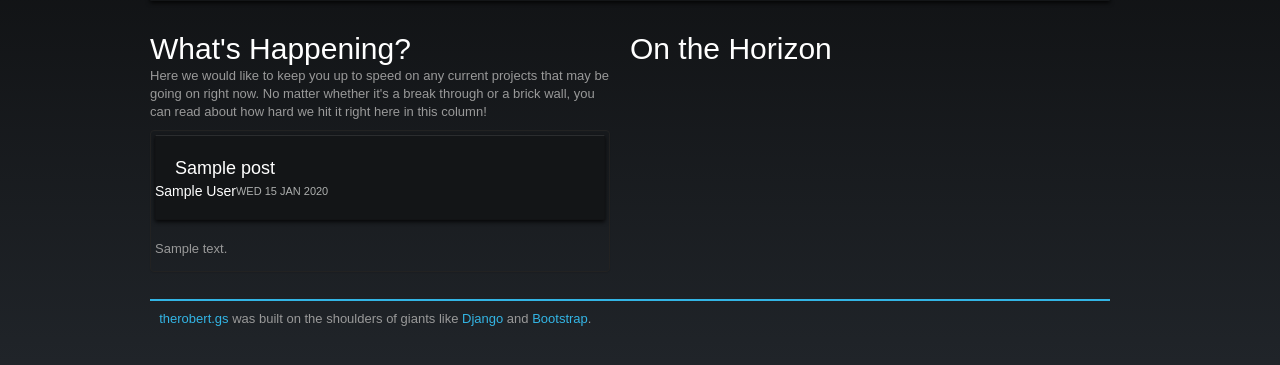
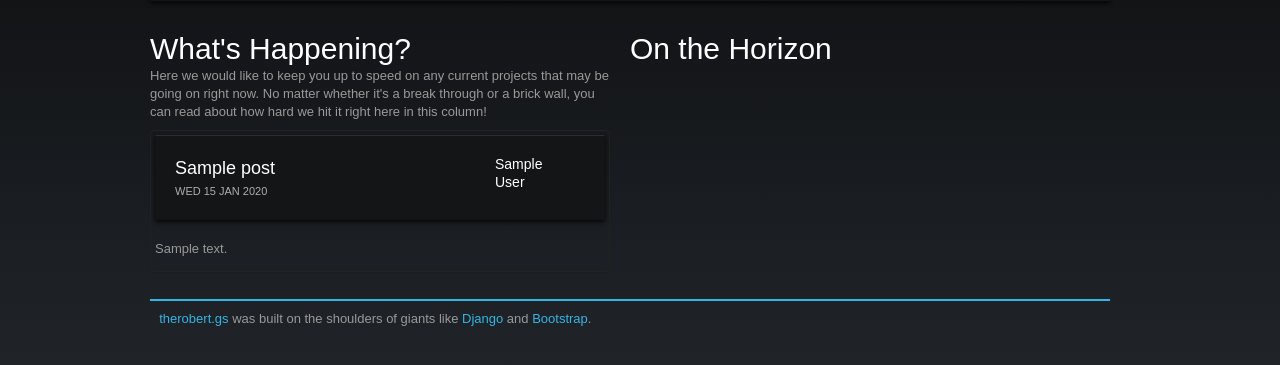
Before and after one commit to rgrant222/therobert.gs, a Django app: template templates/home.html in a window 1280 px wide. Shown: the part 306-671 px from the top of the page. Run offline with Django 3.2, Linux system fonts and the light colour scheme; the template is opened without the code that fills it: most values are stand-ins (such as "Sample title", 1, 10 or a date in 2020); some libraries are stand-ins or nearby versions; some web fonts are replaced.

Commit message:
Changed it back again

```diff
--- a/templates/home.html
+++ b/templates/home.html
@@ -20,13 +20,13 @@
                     <li class="span6">
                         <div class="thumbnail">
                             <div class="well">
-                                <h3>{{ post.title }}</h3>
                                 <div class="row">
-                                    <div class="pull-left">
+                                    <div class="span4">
+                                        <h3>{{ post.title }}</h3>
+                                        <h6>{{ post.date|date:"D d M Y" }}</h6>
+                                    </div>
+                                    <div class="span1">
                                         <h4>{{ post.author }}</h4>
-                                    </div>
-                                    <div class="pull-left">
-                                        <h6>{{ post.date|date:"D d M Y" }}</h6>
                                     </div>
                                 </div>
                             </div>
```
